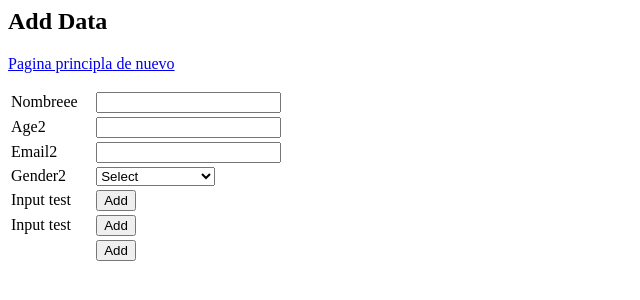
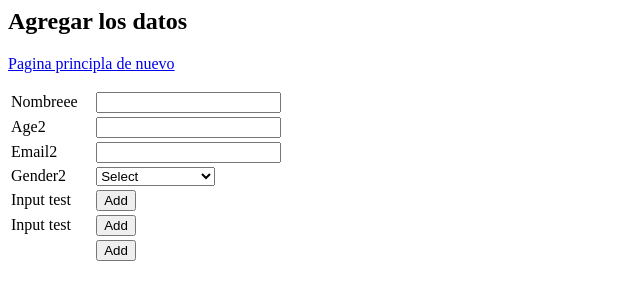
Before and after one commit to esneidev/simple-crud, a PHP site: page /add.php in a window 1280 px wide. Shown: the top 300 px of the page, without its empty margins (0-640 px from the left). Run offline with PHP 8.4, Linux system fonts and the light colour scheme.

Commit message:
titulo actualizado

```diff
--- a/add.php
+++ b/add.php
@@ -4,7 +4,7 @@
 </head>
 
 <body>
-	<h2>Add Data</h2>
+	<h2>Agregar los datos</h2>
 	<p>
 		<a href="index.php">Pagina principla de nuevo</a>
 	</p>
```
